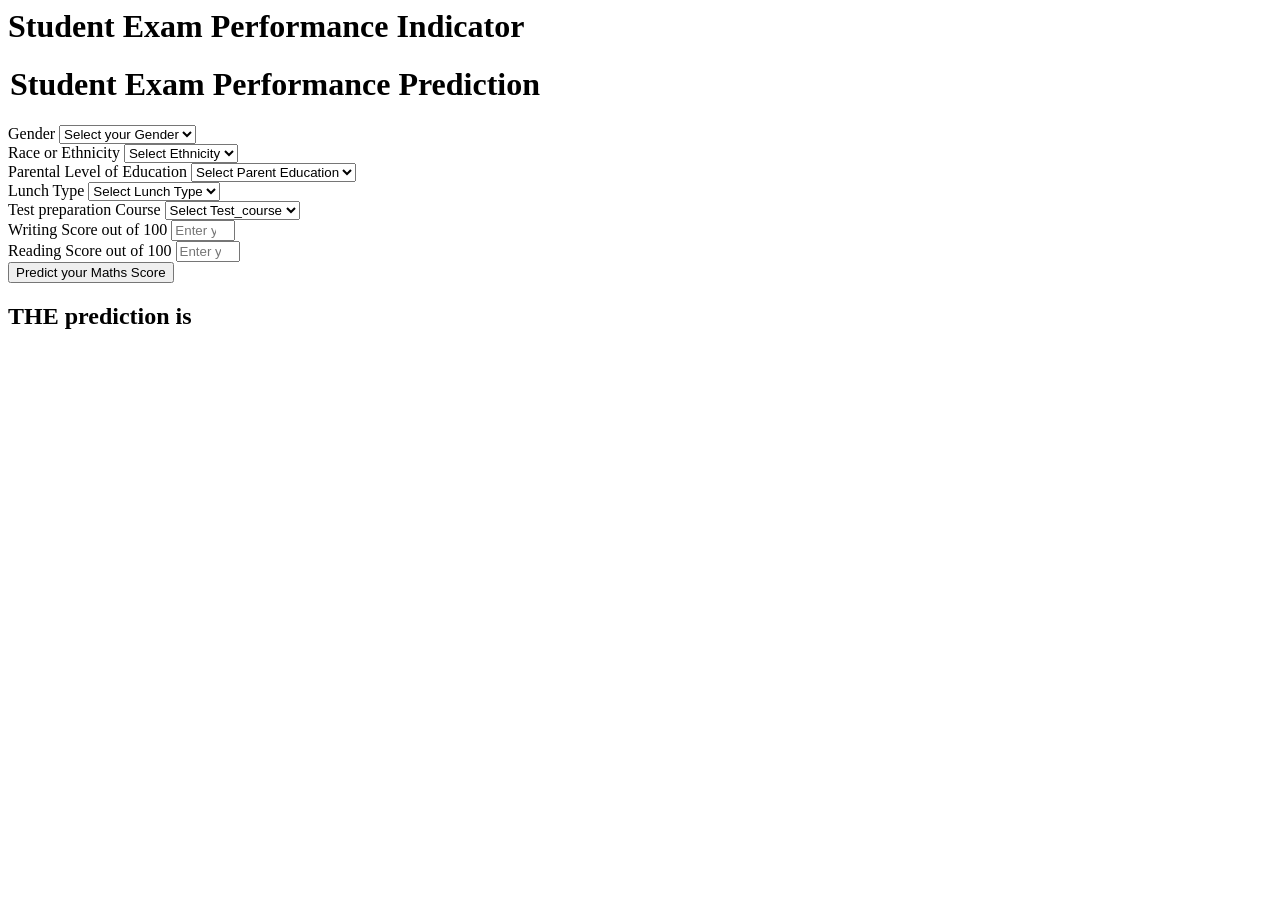
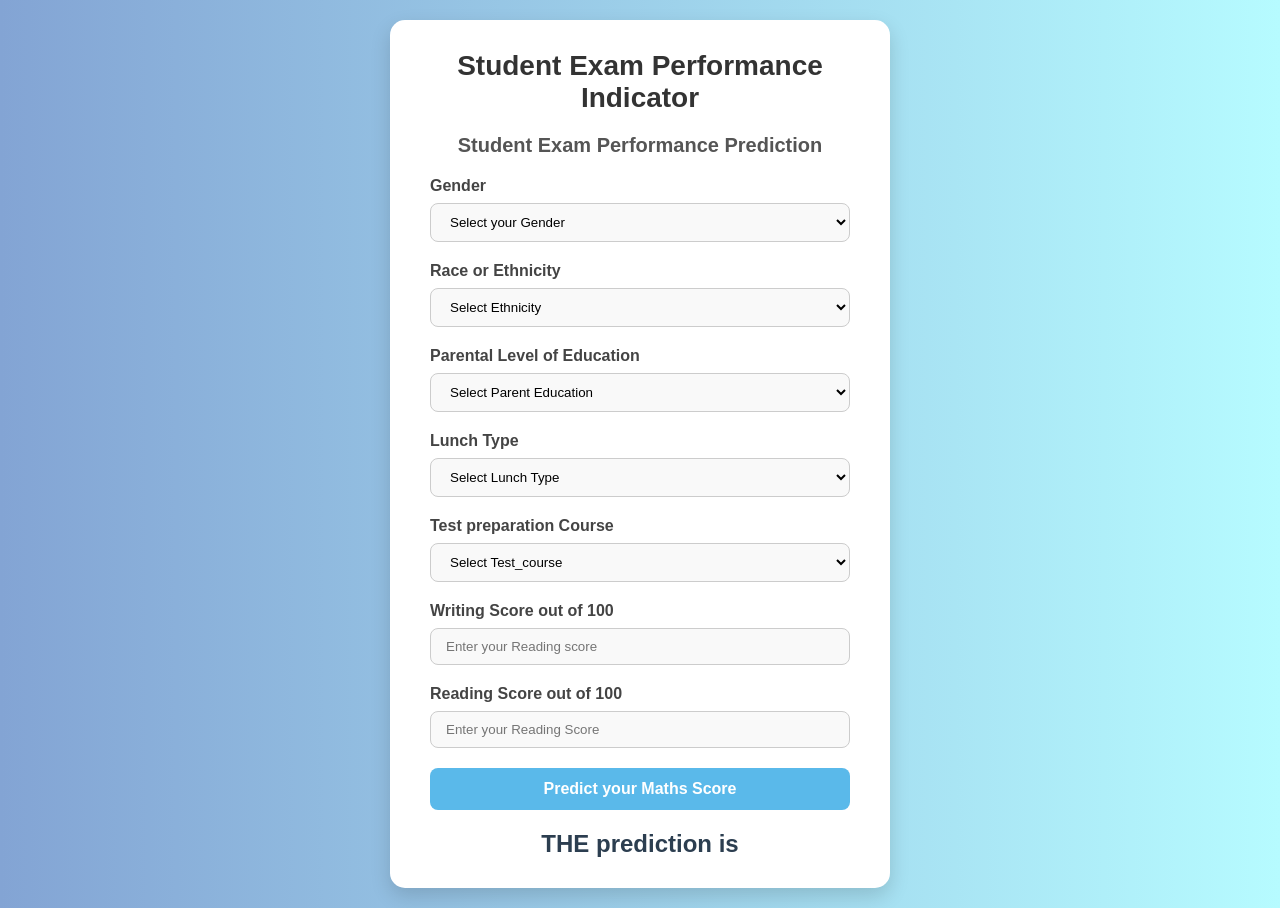
Before and after one commit to sachinjangir8/02_ml_project, a Flask app: page /predictdata in a window 1280 px wide. Before the commit the page ends 329 px from the top, so only its background shows below. Run offline with Flask 3, Linux system fonts and the light colour scheme.

Commit message:
deploying

```diff
--- /dev/null
+++ b/static/home.css
@@ -0,0 +1,105 @@
+/* styles.css */
+
+* {
+    margin: 0;
+    padding: 0;
+    box-sizing: border-box;
+  }
+
+  body {
+    font-family: 'Poppins', sans-serif;
+    background: linear-gradient(to right, #83a4d4, #b6fbff);
+    min-height: 100vh;
+    display: flex;
+    justify-content: center;
+    align-items: center;
+    padding: 20px;
+  }
+
+  .login {
+    background: #ffffff;
+    padding: 30px 40px;
+    border-radius: 15px;
+    box-shadow: 0 8px 20px rgba(0, 0, 0, 0.15);
+    width: 100%;
+    max-width: 500px;
+  }
+
+  .login h1 {
+    text-align: center;
+    margin-bottom: 20px;
+    color: #333;
+    font-size: 28px;
+  }
+
+  form legend {
+    font-size: 20px;
+    text-align: center;
+    margin-bottom: 20px;
+    color: #555;
+  }
+
+  .mb-3 {
+    margin-bottom: 20px;
+  }
+
+  .form-label {
+    font-weight: 600;
+    display: block;
+    margin-bottom: 8px;
+    color: #444;
+  }
+
+  .form-control, select, input[type="number"] {
+    width: 100%;
+    padding: 10px 15px;
+    border: 1px solid #ccc;
+    border-radius: 8px;
+    background-color: #f9f9f9;
+    transition: border-color 0.3s;
+  }
+
+  .form-control:focus, select:focus, input[type="number"]:focus {
+    border-color: #5ab9ea;
+    outline: none;
+    background-color: #fff;
+  }
+
+  .btn-primary {
+    width: 100%;
+    padding: 12px;
+    background-color: #5ab9ea;
+    border: none;
+    border-radius: 8px;
+    color: #fff;
+    font-size: 16px;
+    font-weight: 600;
+    cursor: pointer;
+    transition: background-color 0.3s;
+  }
+
+  .btn-primary:hover {
+    background-color: #3a9bdc;
+  }
+
+  h2 {
+    text-align: center;
+    margin-top: 20px;
+    color: #2c3e50;
+    font-weight: 600;
+  }
+
+  /* Responsive */
+  @media (max-width: 600px) {
+    .login {
+      padding: 20px 25px;
+    }
+
+    .login h1 {
+      font-size: 24px;
+    }
+
+    form legend {
+      font-size: 18px;
+    }
+  }
--- a/templates/home.html
+++ b/templates/home.html
@@ -1,5 +1,11 @@
 <html>
-<body>
+        <head>
+            <title><h2> predication model</h2></title>
+            <link rel="stylesheet" href="../static/home.css">
+
+        </head>
+
+        <body>
     <div class="login">
        <h1>Student Exam Performance Indicator</h1>
 
```
Also changed, not shown: 1 other file.
